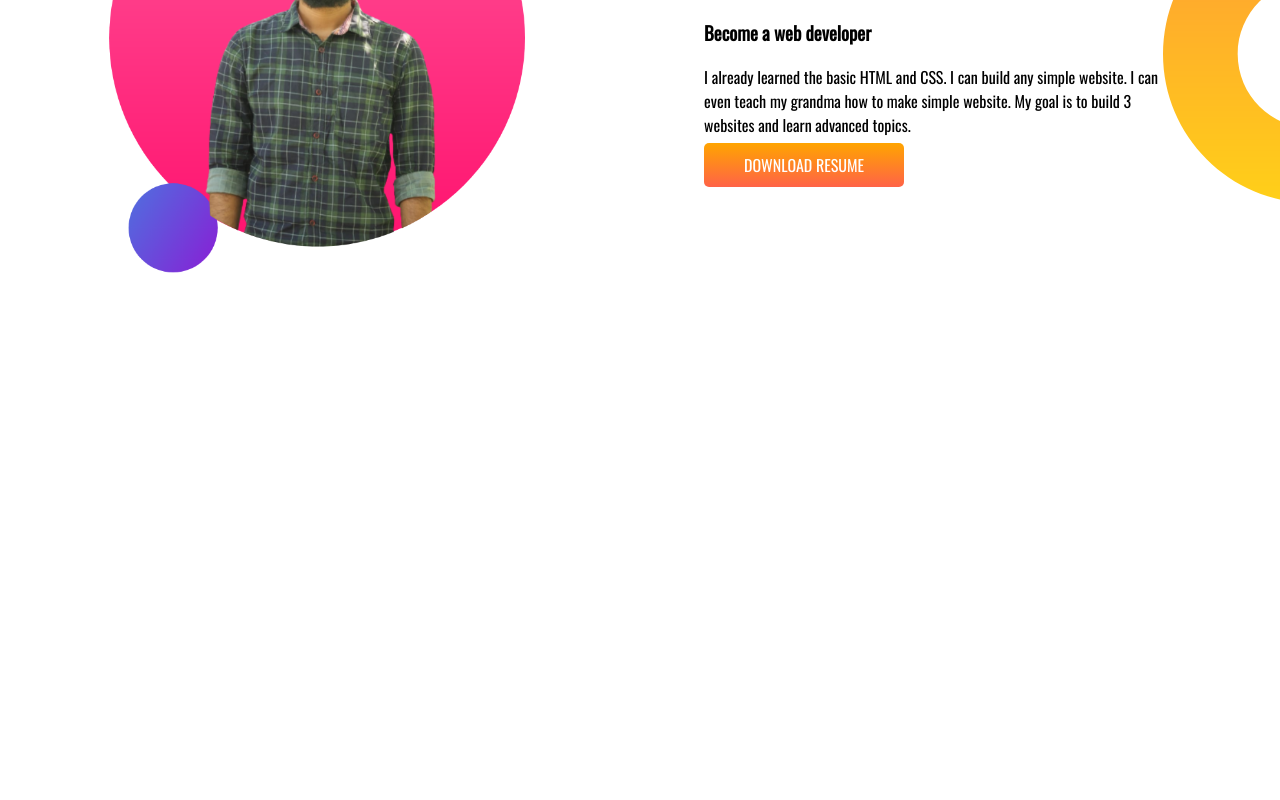
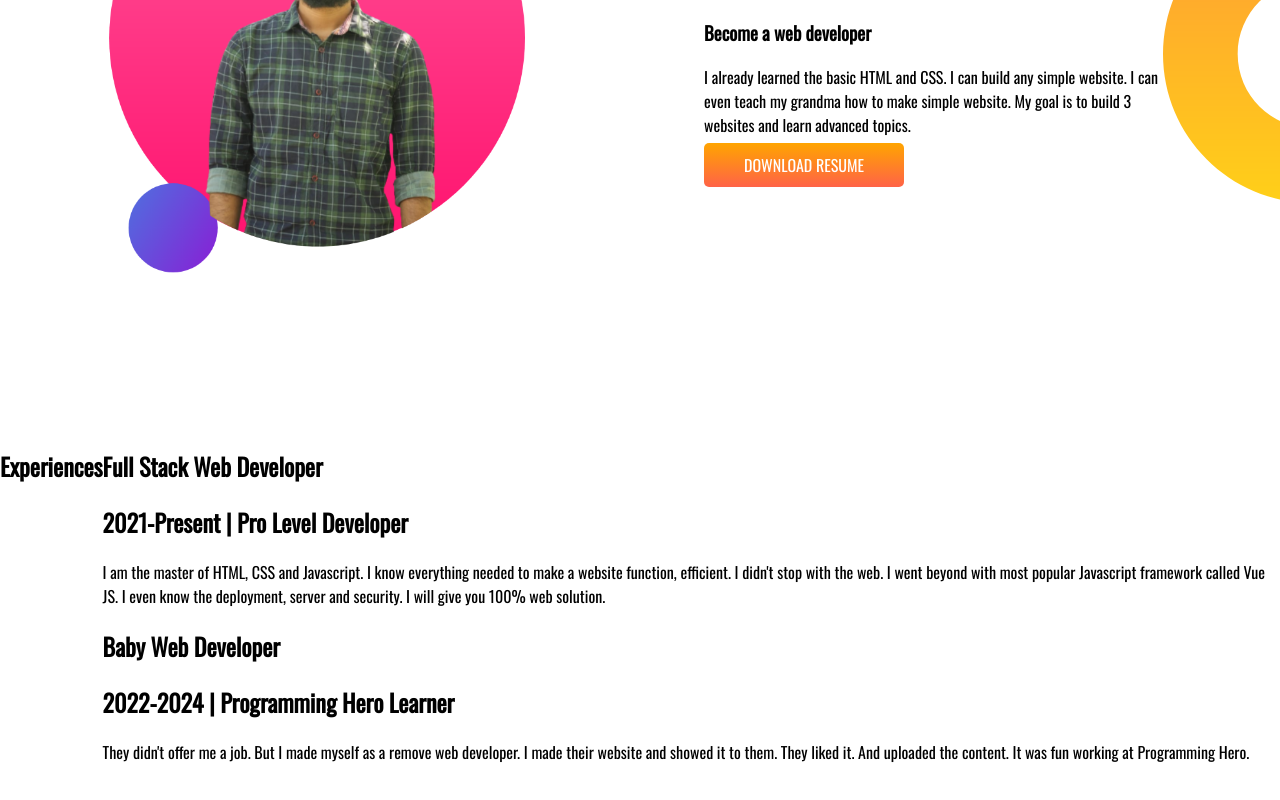
Before and after one commit to mohi14/developer-portfolio, a plain HTML site: page index.html in a window 1280 px wide. Shown: the part 782-1582 px from the top of the page. Before the commit the page ends 1210 px from the top, so only its background shows below. Drawn offline with nearby package versions, Linux system fonts and the light colour scheme.

Commit message:
experience html add

```diff
--- a/index.html
+++ b/index.html
@@ -38,6 +38,25 @@
             <a target="_blank" class="link-button" href="">DOWNLOAD RESUME</a>
         </div>
     </section>
+    <section>
+        <h1>Experiences</h1>
+        <div>
+            <div>
+                <h1>Full Stack Web Developer</h1>
+                <h2>2021-Present | Pro Level Developer</h2>
+                <p>I am the master of HTML, CSS and Javascript. I know everything needed to make a website function,
+                    efficient. I didn't stop with the web. I went beyond with most popular Javascript framework called
+                    Vue JS. I even know the deployment, server and security. I will give you 100% web solution.</p>
+            </div>
+            <div>
+                <h1>Baby Web Developer</h1>
+                <h2>2022-2024 | Programming Hero Learner</h2>
+                <p>They didn't offer me a job. But I made myself as a remove web developer. I made their website and
+                    showed it to them. They liked it. And uploaded the content. It was fun working at Programming Hero.
+                </p>
+            </div>
+        </div>
+    </section>
 </body>
 
 </html>
```
